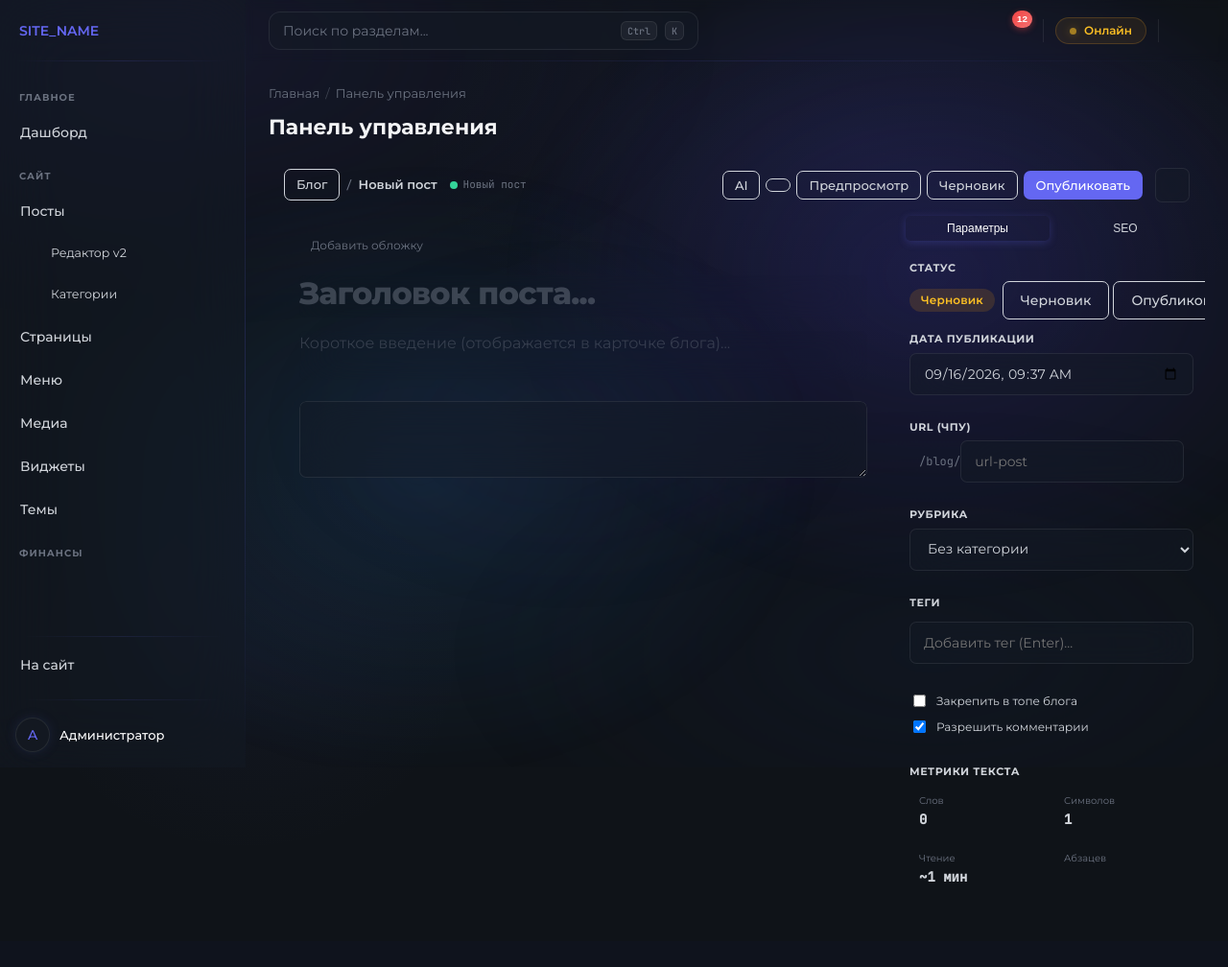
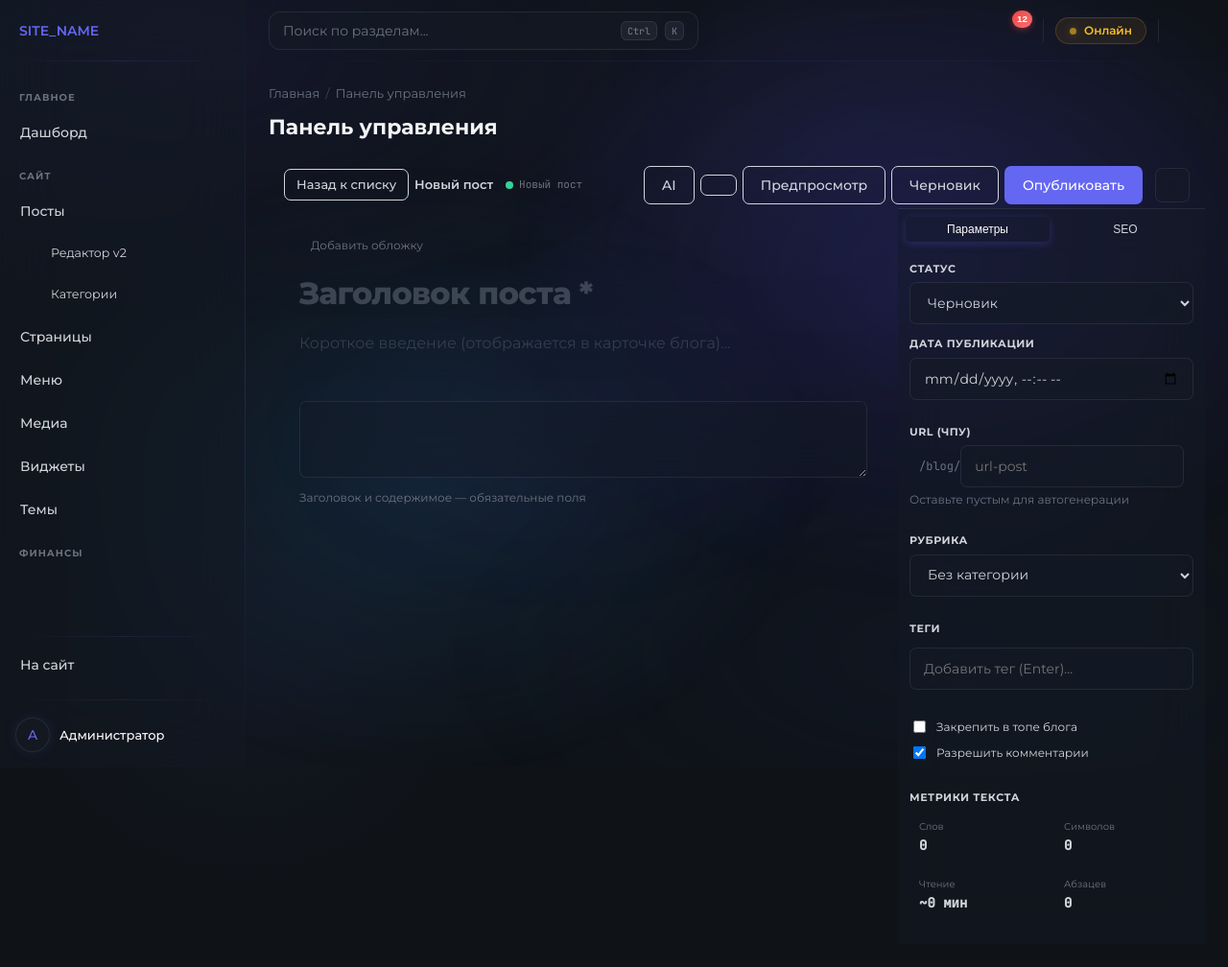
Before and after one commit to imcrazymonk-pixel/cms, a PHP site: template admin/templates/posts/editor.php in a window 1280 px wide. Shown: the whole page at 96% size. Before the commit the page ends 919 px from the top, so only its background shows below. Run offline with PHP 8.4, Linux system fonts and the light colour scheme; the template is opened without the code that fills it, so the values that code supplies are empty; some libraries are stand-ins or nearby versions; some web fonts are replaced.

Commit message:
fix: editor v2 — status select, sidebar glass card, topbar buttons, wider editor, back link rename
- Fixed PHP warning 'Undefined array key status' in create mode
- Replaced broken status buttons with select dropdown (Черновик/Опубликован/Архив)
- Wrapped sidebar in glass card container for visual consistency
- Removed btn-sm from topbar buttons — now full panel size (~40px)
- Changed 'Блог' to 'Назад к списку'
- Removed max-width 820px constraint on editor content — fills available space
- Added form-hint for slug auto-generation
- Added content hint about required fields
- Removed unused status-bar CSS

```diff
--- a/admin/js/editor.js
+++ b/admin/js/editor.js
@@ -239,8 +239,12 @@
         if (seoDescHidden && seoDesc) seoDescHidden.value = seoDesc.value;
     }
 
-    // ─── Статус ────────────────────────────────────
-    window.setPostStatus = function(status) {
+    // ─── Статус (select) ────────────────────────────
+    window.onStatusChange = function(val) {
+        state.currentStatus = val;
+        if (statusHidden) statusHidden.value = val;
+        triggerContentChange();
+    };
         state.currentStatus = status;
         if (statusHidden) statusHidden.value = status;
         const badge = $('editor-status-badge');
@@ -270,9 +274,9 @@
     window.confirmPublish = function() {
         state.currentStatus = 'published';
         if (statusHidden) statusHidden.value = 'published';
-        closePublishModal();
-        setPostStatus('published');
-        syncHiddenFields();
+        // Status is taken from the select
+            closePublishModal();
+            syncHiddenFields();
         form.submit();
         showToast('Пост опубликован!');
     };
--- a/admin/templates/posts/editor.php
+++ b/admin/templates/posts/editor.php
@@ -6,14 +6,14 @@
 $post = $post ?? [];
 $isEdit = !empty($post['id']);
 $cats = $categories ?? [];
+$postStatus = $post['status'] ?? 'draft';
 ?>
 <link rel="stylesheet" href="<?= SITE_URL ?>/public/css/panel/editor.css?v=<?= filemtime(PUBLIC_PATH . '/css/panel/editor.css') ?>">
 
 <!-- ================= ВЕРХНЯЯ ПАНЕЛЬ ПОСТА ================= -->
 <div class="editor-topbar">
     <div class="editor-topbar-left">
-        <a href="/admin/posts" class="btn btn-ghost btn-sm"><?= icon('chevron-left') ?><span class="hide-mobile">Блог</span></a>
-        <span class="editor-topbar-sep">/</span>
+        <a href="/admin/posts" class="btn btn-ghost btn-sm"><?= icon('chevron-left') ?><span>Назад к списку</span></a>
         <span class="editor-topbar-title" id="editor-topbar-title"><?= $isEdit ? TemplateEngine::e($post['title'] ?? '') : 'Новый пост' ?></span>
         <div class="editor-topbar-divider"></div>
         <div class="editor-save-status">
@@ -22,23 +22,21 @@
         </div>
     </div>
     <div class="editor-topbar-right">
-        <button type="button" class="btn btn-ghost btn-sm" onclick="toggleAiDrawer()" title="AI Ассистент">
+        <button type="button" class="btn btn-ghost" onclick="toggleAiDrawer()" title="AI Ассистент">
             <?= icon('sparkles') ?><span class="hide-mobile">AI</span>
         </button>
-        <button type="button" class="btn btn-ghost btn-sm" onclick="runTypographer()" title="Автотипографика">
-            <?= icon('type') ?>
-        </button>
-        <button type="button" class="btn btn-ghost btn-sm" onclick="openPreviewModal()" title="Предпросмотр">
+        <button type="button" class="btn btn-ghost" onclick="runTypographer()" title="Автотипографика"><?= icon('type') ?></button>
+        <button type="button" class="btn btn-ghost" onclick="openPreviewModal()" title="Предпросмотр">
             <?= icon('eye') ?><span class="hide-mobile">Предпросмотр</span>
         </button>
-        <button type="button" class="btn btn-ghost btn-sm" onclick="manualSaveDraft()" title="Сохранить черновик">
+        <button type="button" class="btn btn-ghost" onclick="manualSaveDraft()" title="Сохранить черновик">
             <?= icon('save') ?><span class="hide-mobile">Черновик</span>
         </button>
-        <button type="button" class="btn btn-primary btn-sm" onclick="openPublishModal()">
+        <button type="button" class="btn btn-primary" onclick="openPublishModal()">
             <?= icon('send') ?><span class="hide-mobile">Опубликовать</span>
         </button>
         <div class="editor-topbar-divider"></div>
-        <button type="button" class="btn-icon" id="editor-sidebar-toggle" onclick="toggleSidebar()" title="Настройки">
+        <button type="button" class="btn-icon" id="editor-sidebar-toggle" onclick="toggleSidebar()" title="Настройки панели">
             <?= icon('panel-right') ?>
         </button>
     </div>
@@ -68,7 +66,7 @@
 
                 <!-- Заголовок -->
                 <textarea id="editor-title" name="title"
-                    rows="1" placeholder="Заголовок поста..."
+                    rows="1" placeholder="Заголовок поста *"
                     oninput="autoResizeTextarea(this); onTitleChange(this.value);"
                     class="editor-title-input"><?= TemplateEngine::e($post['title'] ?? '') ?></textarea>
 
@@ -82,10 +80,11 @@
                 <div class="editor-tinymce-wrapper">
                     <textarea id="content" name="content" class="editor"><?= TemplateEngine::e($post['content'] ?? '') ?></textarea>
                 </div>
+                <p class="form-hint" style="margin-top:6px">Заголовок и содержимое — обязательные поля</p>
 
                 <!-- Скрытые поля для дополнительных данных -->
                 <input type="hidden" name="tags" id="editor-tags-hidden" value="">
-                <input type="hidden" name="status" id="editor-status-hidden" value="<?= TemplateEngine::e($post['status'] ?? 'draft') ?>">
+                <input type="hidden" name="status" id="editor-status-hidden" value="<?= TemplateEngine::e($postStatus) ?>">
                 <input type="hidden" name="publish_date" id="editor-publish-date-hidden" value="">
                 <input type="hidden" name="image" id="editor-image-hidden" value="<?= TemplateEngine::e($post['image'] ?? '') ?>">
                 <input type="hidden" name="slug" id="editor-slug-hidden" value="<?= TemplateEngine::e($post['slug'] ?? '') ?>">
@@ -97,8 +96,9 @@
         </div>
     </div>
 
-    <!-- Правый сайдбар — настройки поста -->
+    <!-- Правый сайдбар — настройки поста (glass-контейнер) -->
     <aside class="editor-sidebar" id="editor-sidebar">
+        <div class="card" style="flex:1;display:flex;flex-direction:column;border-radius:0;border-left:none;border-right:none;border-bottom:none;box-shadow:none;margin:0;padding:0">
             <!-- Вкладки -->
             <div class="editor-sidebar-tabs">
                 <button type="button" class="editor-sidebar-tab active" id="editor-tab-btn-general" onclick="switchSidebarTab('general')">Параметры</button>
@@ -107,16 +107,14 @@
 
             <!-- ВКЛАДКА: Параметры -->
             <div class="editor-sidebar-panel" id="editor-tab-general">
-            <!-- Статус -->
+                <!-- Статус (select как в старом редакторе) -->
                 <div class="editor-sb-section">
-                <label class="editor-sb-label">Статус</label>
-                <div class="editor-sb-status-bar">
-                    <span id="editor-status-badge" class="badge badge-<?= $post['status'] ?? 'draft' ?>"><?= $post['status'] === 'published' ? 'Опубликован' : ($post['status'] === 'archived' ? 'Архив' : 'Черновик') ?></span>
-                    <div class="editor-sb-status-actions">
-                        <button type="button" class="btn btn-ghost btn-xs" onclick="setPostStatus('draft')">Черновик</button>
-                        <button type="button" class="btn btn-ghost btn-xs" onclick="setPostStatus('published')">Опубликовать</button>
-                    </div>
-                </div>
+                    <label class="editor-sb-label" for="editor-status-select">Статус</label>
+                    <select id="editor-status-select" class="form-control" onchange="onStatusChange(this.value)">
+                        <option value="draft" <?= $postStatus === 'draft' ? 'selected' : '' ?>>Черновик</option>
+                        <option value="published" <?= $postStatus === 'published' ? 'selected' : '' ?>>Опубликован</option>
+                        <option value="archived" <?= $postStatus === 'archived' ? 'selected' : '' ?>>Архив</option>
+                    </select>
                 </div>
 
                 <!-- Дата публикации -->
@@ -137,6 +135,7 @@
                             placeholder="url-post"
                             oninput="onSlugChange(this.value)">
                     </div>
+                    <small class="form-hint">Оставьте пустым для автогенерации</small>
                 </div>
 
                 <div class="editor-sb-divider"></div>
@@ -270,6 +269,7 @@
                     </div>
                 </div>
             </div>
+        </div>
     </aside>
 </div>
 
@@ -316,11 +316,11 @@
         <div class="editor-publish-info">
             <div class="editor-publish-info-row">
                 <span class="editor-publish-info-label">URL:</span>
-                <span class="editor-publish-info-value" id="publish-modal-url">/blog/<?= $post['slug'] ?? 'url-post' ?></span>
+                <span class="editor-publish-info-value" id="publish-modal-url">/blog/<?= TemplateEngine::e($post['slug'] ?? 'url-post') ?></span>
             </div>
             <div class="editor-publish-info-row">
                 <span class="editor-publish-info-label">Рубрика:</span>
-                <span class="editor-publish-info-value" id="publish-modal-cat"><?= $cats[0]['name'] ?? 'Без категории' ?></span>
+                <span class="editor-publish-info-value" id="publish-modal-cat"><?= TemplateEngine::e($cats[0]['name'] ?? 'Без категории') ?></span>
             </div>
             <div class="editor-publish-info-row">
                 <span class="editor-publish-info-label">Режим:</span>
@@ -387,3 +387,15 @@
 </div>
 
 <script src="<?= SITE_URL ?>/admin/js/editor.js?v=<?= filemtime(ADMIN_PATH . '/js/editor.js') ?>"></script>
+<script>
+// Расширенная конфигурация TinyMCE для v2 редактора
+document.addEventListener('DOMContentLoaded', function() {
+    if (typeof tinymce !== 'undefined' && tinymce.get('content')) {
+        var ed = tinymce.get('content');
+        // Убедимся что все кнопки тулбара отображаются
+        ed.settings.toolbar = 'undo redo | blocks fontfamily fontsize | bold italic underline strikethrough | link image media table | align lineheight | numlist bullist indent outdent | emoticons charmap | removeformat';
+        // Принудительное обновление
+        ed.fire('SkinLoaded');
+    }
+});
+</script>
--- a/public/css/panel/editor.css
+++ b/public/css/panel/editor.css
@@ -30,7 +30,7 @@
 /* ── Layout ── */
 .editor-layout { display: flex; flex: 1; overflow: hidden; min-height: 0; }
 .editor-main { flex: 1; overflow-y: auto; padding: 24px 32px; }
-.editor-content { max-width: 820px; margin: 0 auto; }
+.editor-content { max-width: 100%; margin: 0 auto; }
 
 /* ── Заголовок / Лид ── */
 .editor-title-input, .editor-lead-input {
@@ -100,9 +100,6 @@
 .editor-sb-label-row { display: flex; justify-content: space-between; align-items: center; margin-bottom: 6px; }
 .editor-sb-counter { font-size: 11px; font-family: var(--font-mono); color: var(--text-muted); }
 .editor-sb-divider { height: 1px; background: var(--border-color); margin: 12px 0; }
-
-.editor-sb-status-bar { display: flex; align-items: center; justify-content: space-between; gap: 8px; }
-.editor-sb-status-actions { display: flex; gap: 4px; }
 
 .editor-sb-slug {
   display: flex; align-items: center; background: var(--bg-base);
```
Lines whose indentation alone changed are shown as unchanged.
